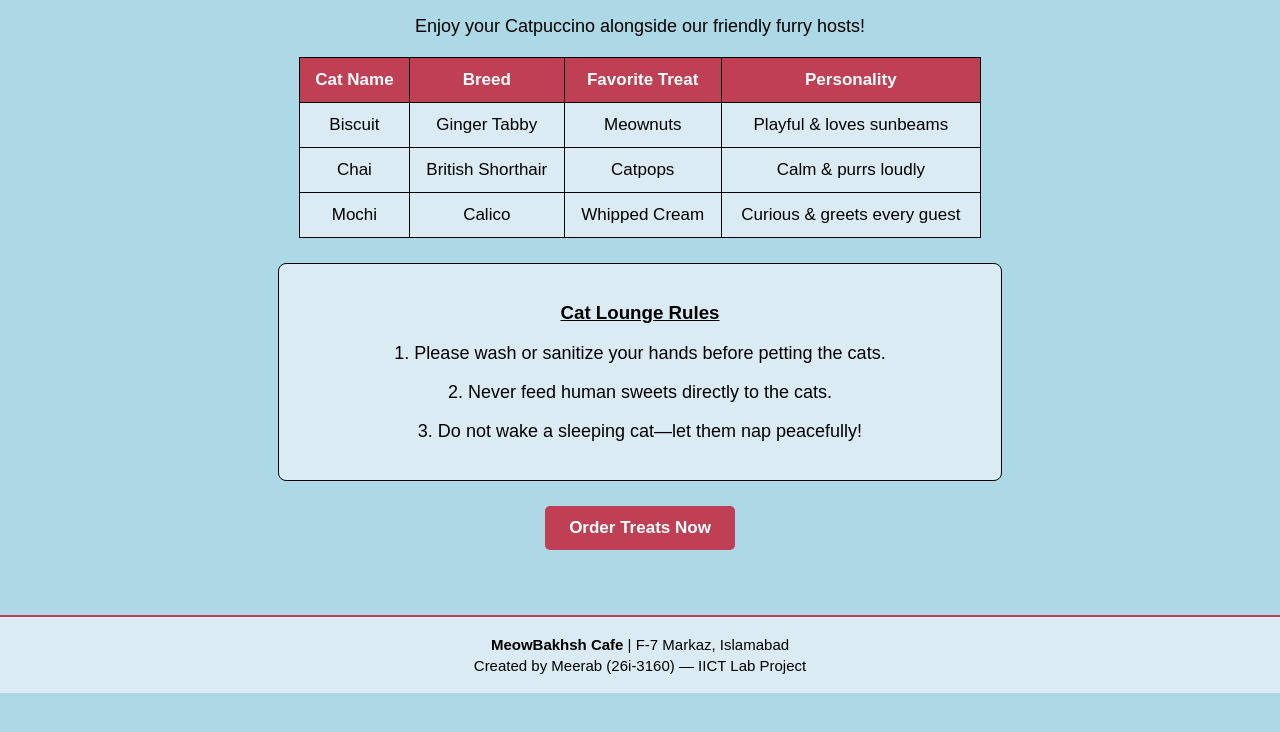
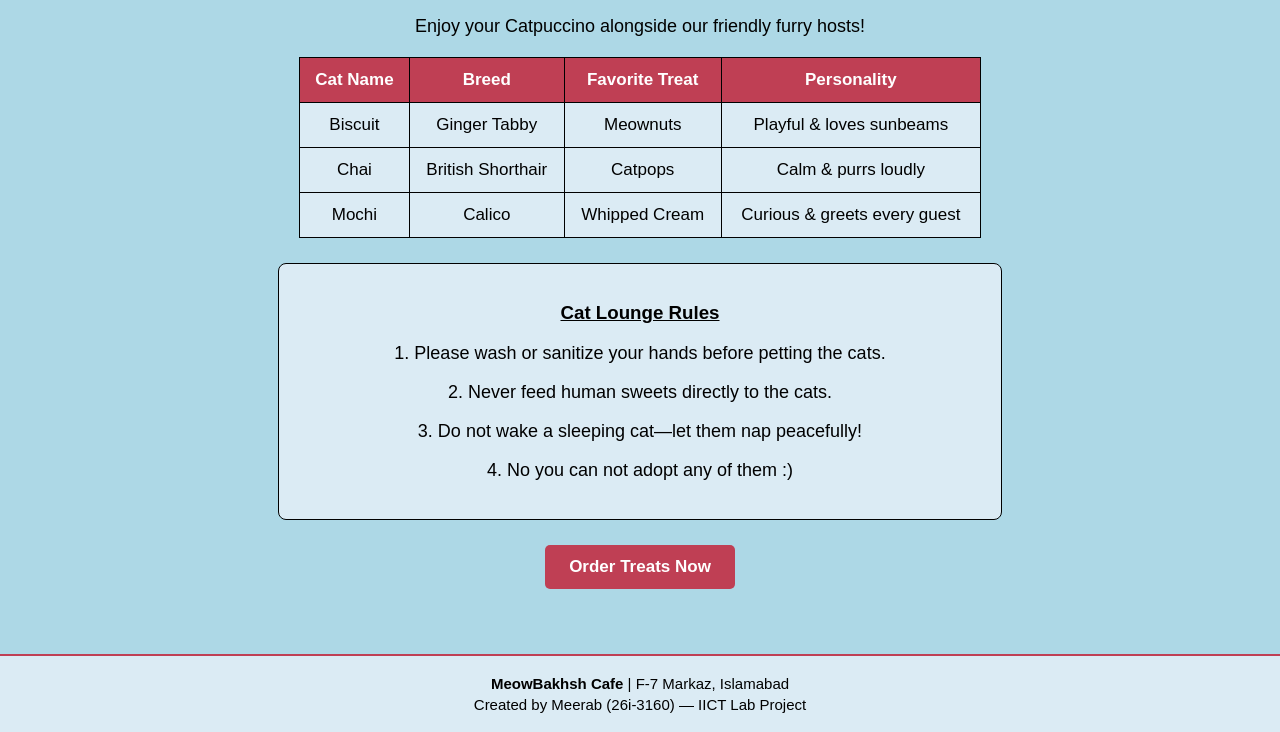
Before and after one commit to i263160/cat-cafe, a plain HTML site: page cats.html in a window 1280 px wide. Shown: the part 176-908 px from the top of the page. Before the commit the page ends 869 px from the top, so only its background shows below. Drawn offline with Linux system fonts and the light colour scheme.

Commit message:
edited cats.html

```diff
--- a/cats.html
+++ b/cats.html
@@ -54,6 +54,7 @@
             <p>1. Please wash or sanitize your hands before petting the cats.</p>
             <p>2. Never feed human sweets directly to the cats.</p>
             <p>3. Do not wake a sleeping cat—let them nap peacefully!</p>
+            <p>4. No you can not adopt any of them :) </p>
         </div>
 
         <a href="order.html" class="btn-link">Order Treats Now</a>
```
